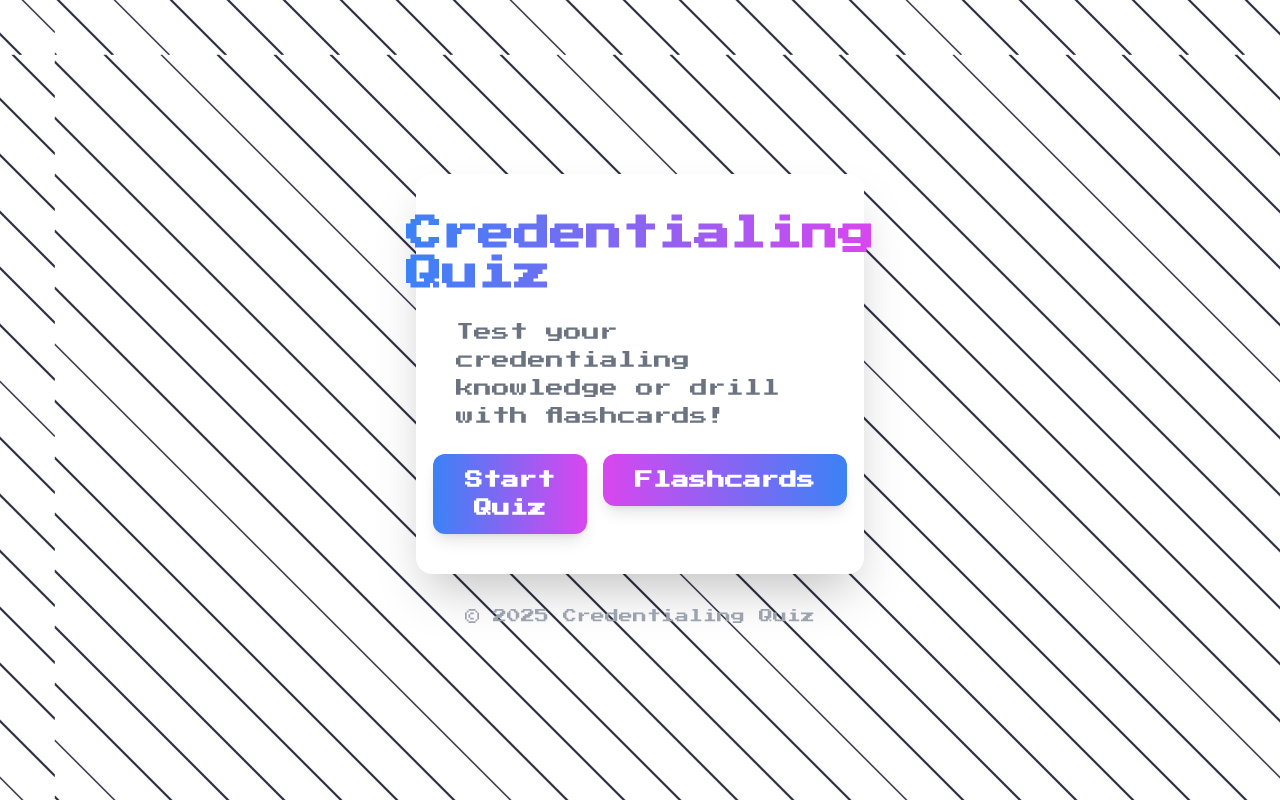
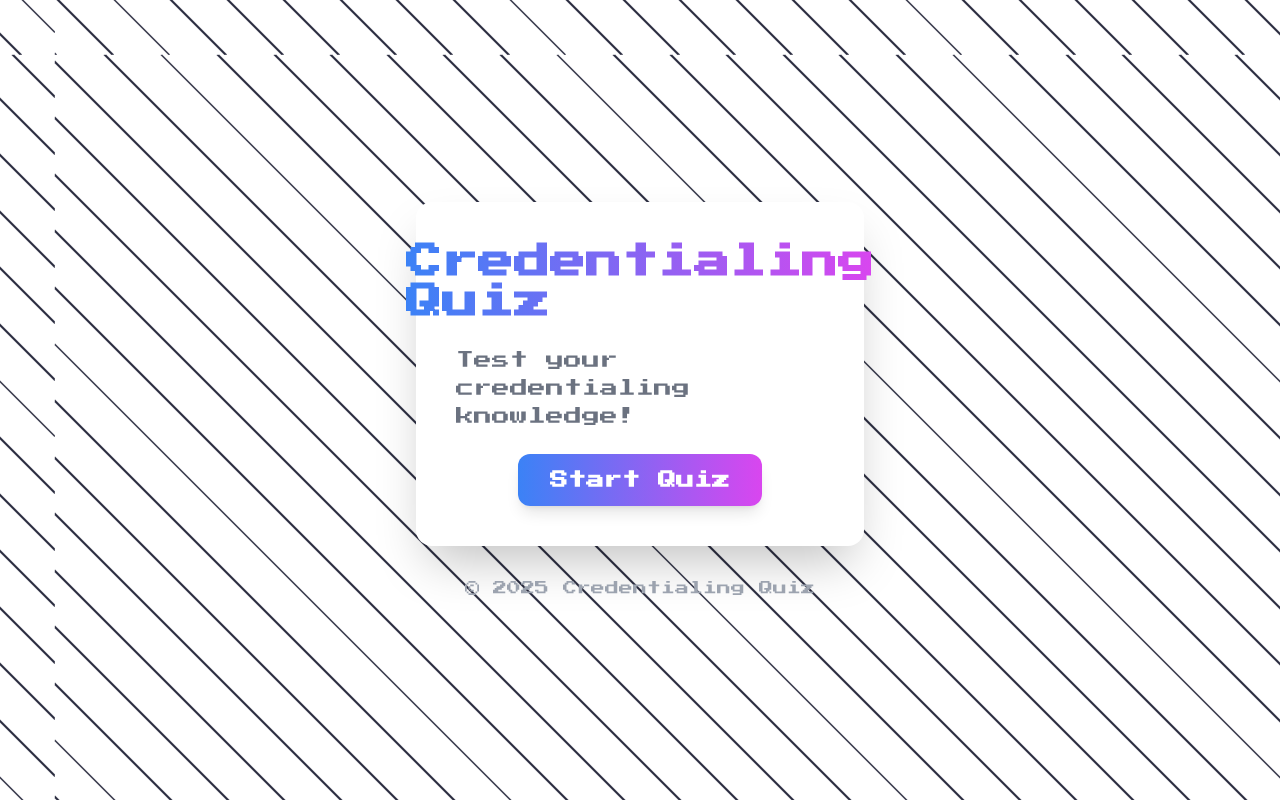
Before and after one commit to Pokeyboi/next-credentialing-app, a Next.js app: page / in a window 1280 px wide. Built offline with nearby package versions, Linux system fonts and the light colour scheme.

Commit message:
Update index.js

```diff
--- a/pages/index.js
+++ b/pages/index.js
@@ -7,21 +7,20 @@
         <h1 className="text-4xl font-extrabold bg-gradient-to-r from-blue-500 to-fuchsia-500 bg-clip-text text-transparent">
           Credentialing Quiz
         </h1>
-        <p className="text-lg text-gray-500">Test your credentialing knowledge or drill with flashcards!</p>
+        <p className="text-lg text-gray-500">
+          Test your credentialing knowledge!
+        </p>
         <div className="flex flex-col sm:flex-row gap-4 w-full justify-center">
           <Link href="/quiz">
             <button className="px-8 py-3 bg-gradient-to-r from-blue-500 to-fuchsia-500 text-white rounded-xl shadow-lg text-lg font-semibold hover:scale-105 transition-transform w-full">
               Start Quiz
             </button>
           </Link>
-          <Link href="/flashcards">
-            <button className="px-8 py-3 bg-gradient-to-r from-fuchsia-500 to-blue-500 text-white rounded-xl shadow-lg text-lg font-semibold hover:scale-105 transition-transform w-full">
-              Flashcards
-            </button>
-          </Link>
         </div>
       </div>
-      <footer className="mt-8 text-sm text-gray-400">&copy; {new Date().getFullYear()} Credentialing Quiz</footer>
+      <footer className="mt-8 text-sm text-gray-400">
+        &copy; {new Date().getFullYear()} Credentialing Quiz
+      </footer>
     </main>
   );
 }
```
